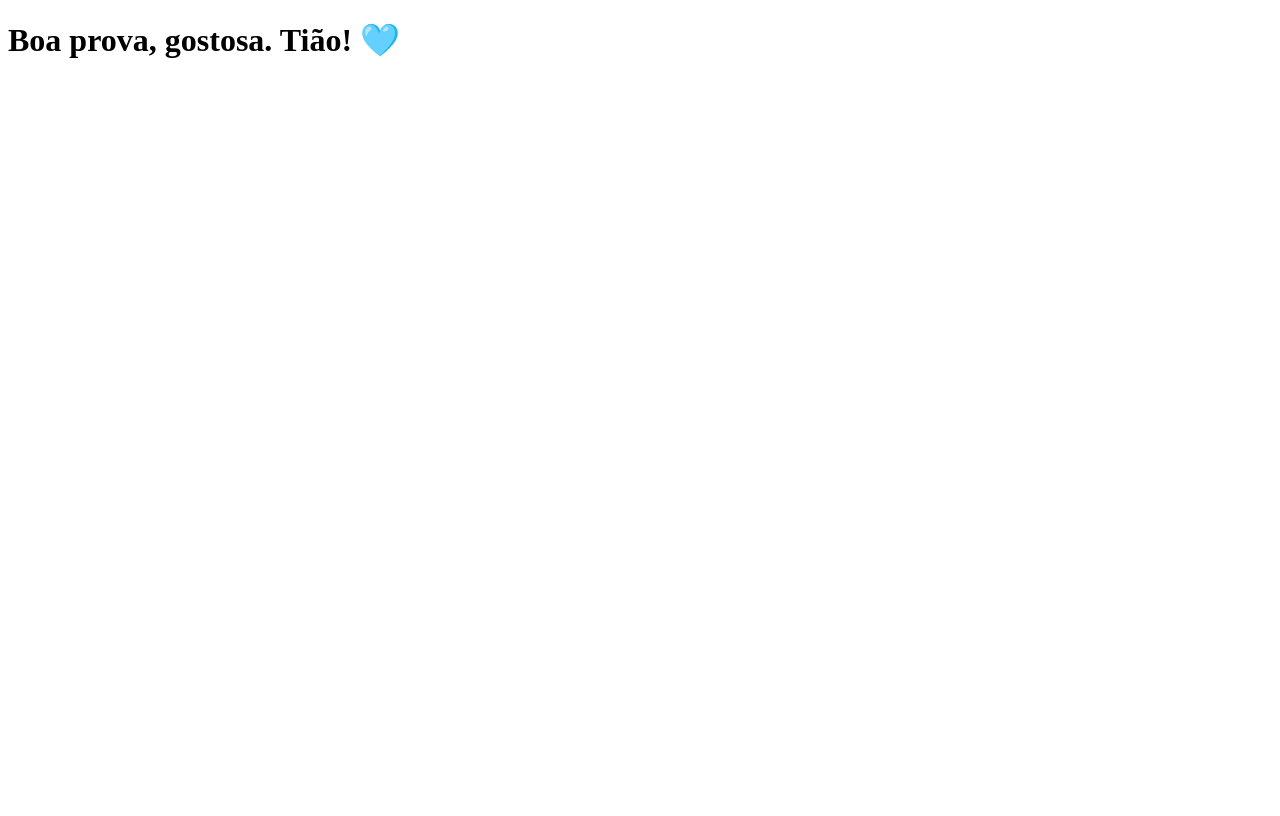
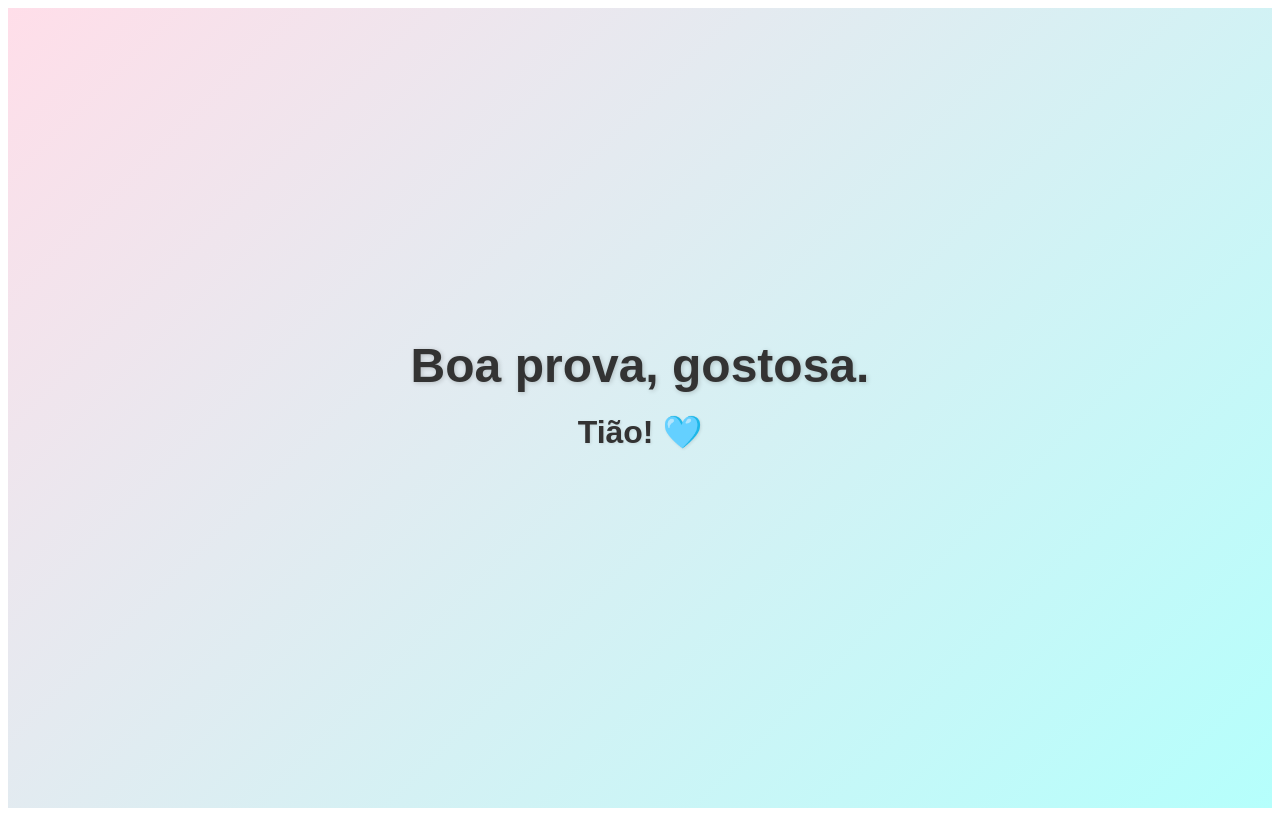
Before and after one commit to ThalesAlexandreSoares/clone-tabnews, a Next.js app: page / in a window 1280 px wide. Built offline with nearby package versions, Linux system fonts and the light colour scheme.

Commit message:
altera arquivo `index.js` para motivar o meu amor.

```diff
--- a/pages/index.js
+++ b/pages/index.js
@@ -1,5 +1,68 @@
-function Home() {
-  return <h1>Boa prova, gostosa. Tião! 🩵</h1>;
+import { useState, useEffect } from "react";
+
+export default function Home() {
+  const [text, setText] = useState("");
+  const [subText, setSubText] = useState("");
+
+  const fullText = "Boa prova, gostosa.";
+  const fullSubText = "Tião! 🩵";
+
+  // Efeito de digitação para o título
+  useEffect(() => {
+    let index = 0;
+    const interval = setInterval(() => {
+      setText(fullText.slice(0, index));
+      index++;
+      if (index > fullText.length) {
+        clearInterval(interval);
+        startSubtitle();
+      }
+    }, 100);
+
+    const startSubtitle = () => {
+      let subIndex = 0;
+      const subInterval = setInterval(() => {
+        setSubText(fullSubText.slice(0, subIndex));
+        subIndex++;
+        if (subIndex > fullSubText.length) {
+          clearInterval(subInterval);
+        }
+      }, 100);
+    };
+  }, []);
+
+  return (
+    <div style={styles.container}>
+      <h1 style={styles.title}>{text}</h1>
+      <h2 style={styles.subtitle}>{subText}</h2>
+    </div>
+  );
 }
 
-export default Home;
+const styles = {
+  container: {
+    height: "100vh",
+    background: "linear-gradient(135deg, #FFDEE9, #B5FFFC)",
+    display: "flex",
+    flexDirection: "column",
+    justifyContent: "center",
+    alignItems: "center",
+    fontFamily: "Arial, sans-serif",
+    color: "#333",
+    textAlign: "center",
+  },
+  title: {
+    fontSize: "48px",
+    fontWeight: "bold",
+    margin: "0",
+    textShadow: "1px 1px 5px rgba(0,0,0,0.2)",
+    transition: "all 0.5s ease-in-out",
+  },
+  subtitle: {
+    fontSize: "32px",
+    marginTop: "20px",
+    color: "#333",
+    textShadow: "1px 1px 3px rgba(0,0,0,0.1)",
+    transition: "all 0.5s ease-in-out",
+  },
+};
```
